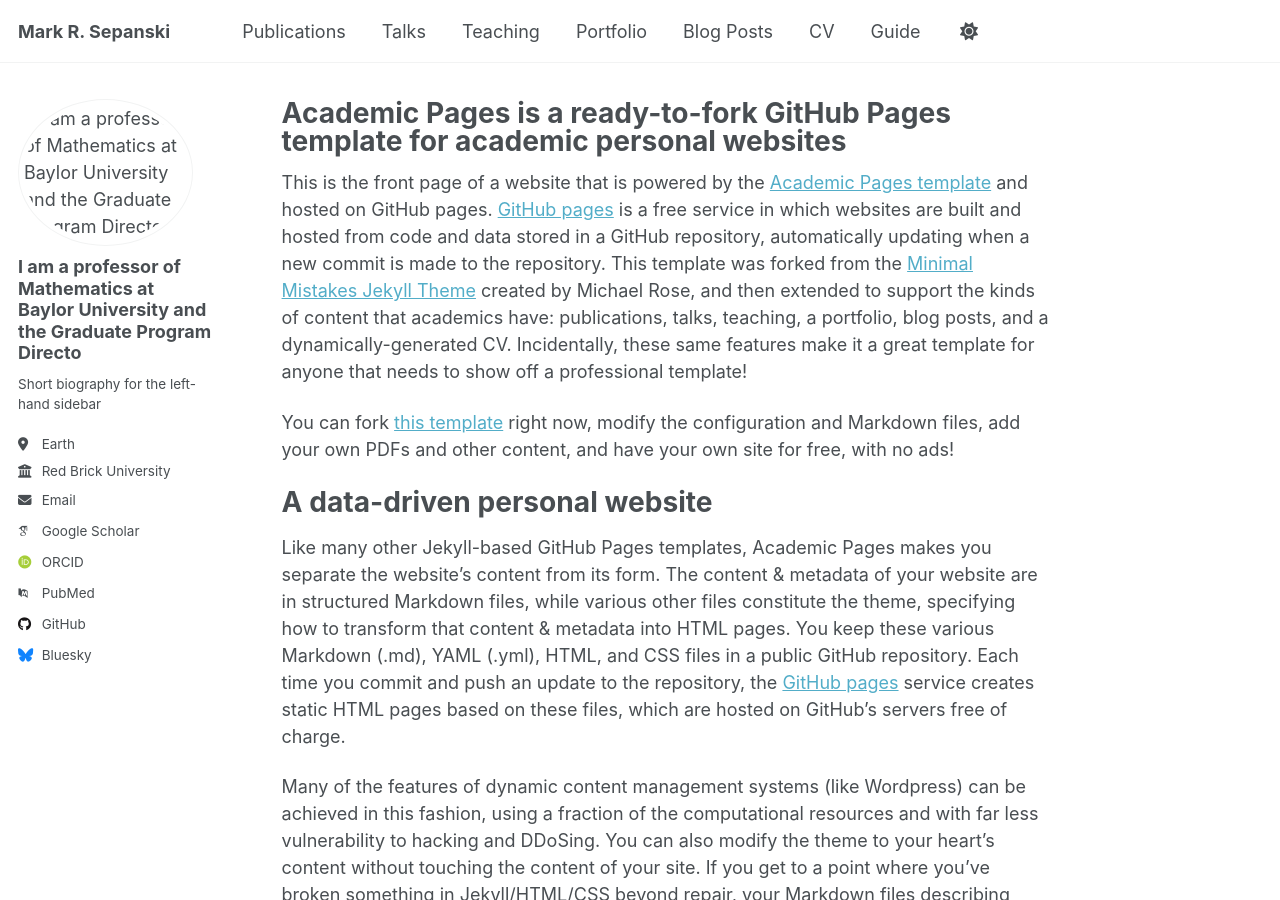
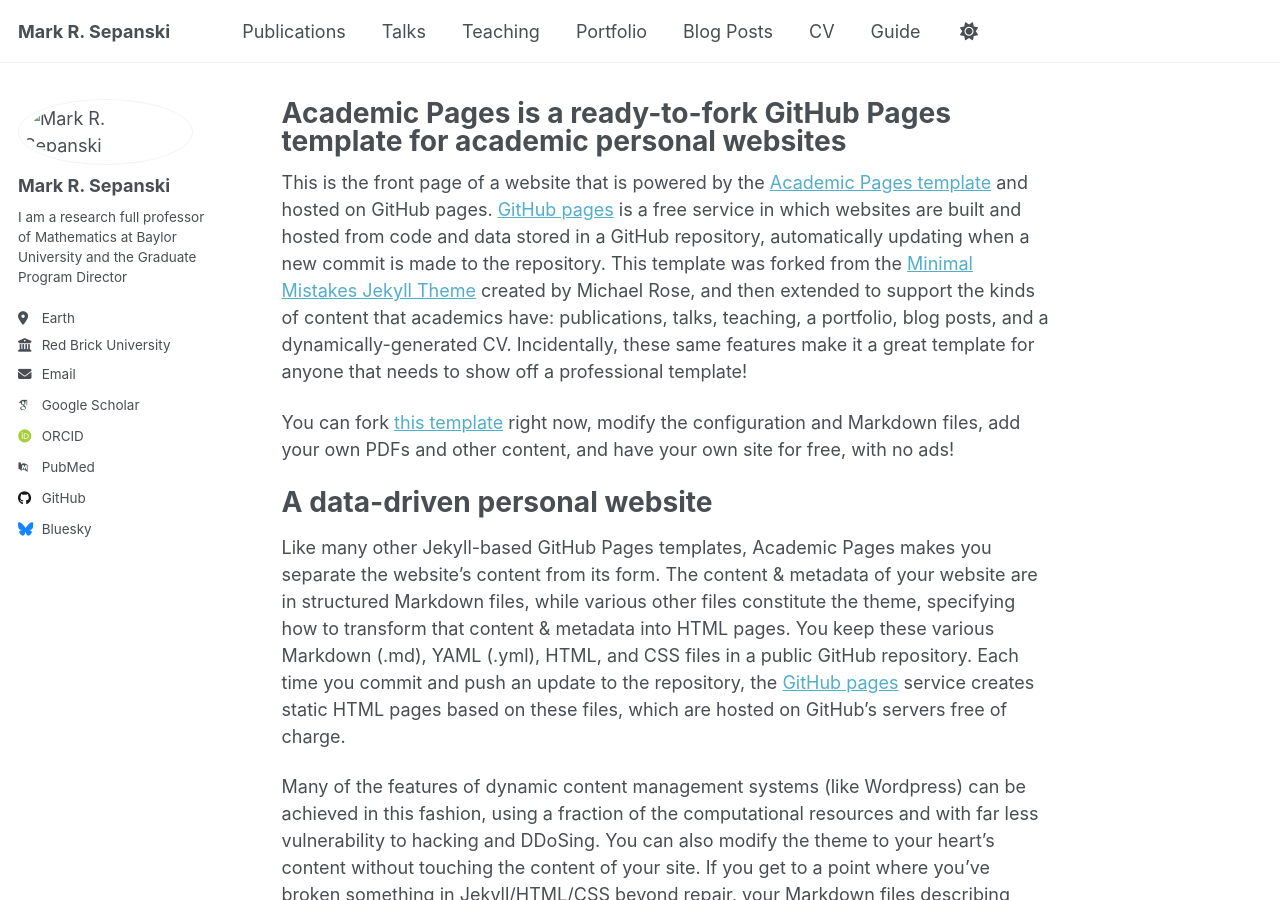
Before and after one commit to mrsepanski/mrsepanski.github.io, a Jekyll site: the page built from _pages/about.md, in a window 1280 px wide and 900 px high. Built offline with Jekyll 4.4.1, drawn with Linux system fonts in a browser that asks for light colours; some web fonts are replaced; a script that is not in the unit is left out.

Commit message:
Update _config.yml

```diff
--- a/_config.yml
+++ b/_config.yml
@@ -23,9 +23,9 @@ repository               : "academicpages/academicpages.github.io"
 author:
   # Biographic information
   avatar           : "images/MS-profile.png"
-  name             : "I am a professor of Mathematics at Baylor University and the Graduate Program Directo"
+  name             : "Mark R. Sepanski"
   pronouns         : # example: "she/her"
-  bio              : "Short biography for the left-hand sidebar"
+  bio              : "I am a research full professor of Mathematics at Baylor University and the Graduate Program Director"
   location         : "Earth"
   employer         : "Red Brick University"
   uri              : # URL
```
